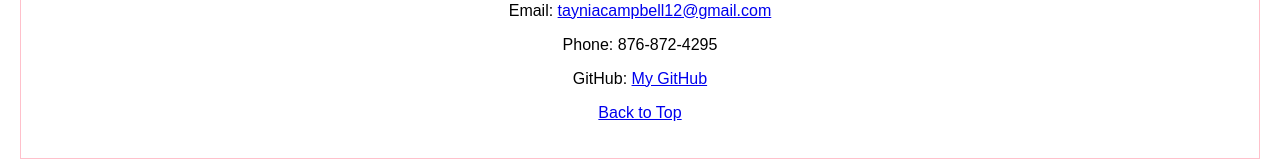
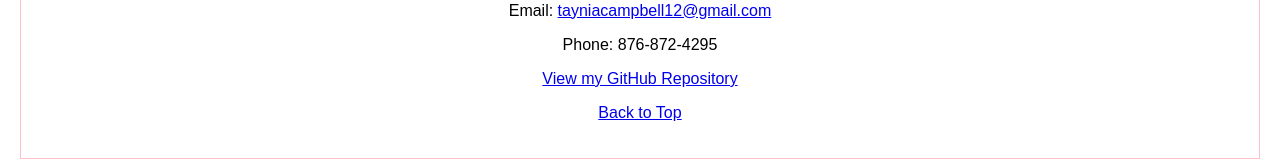
Before and after one commit to tayniacampbell/2305770_IA1_S1AY26, a plain HTML site: page 2305770.IA1.S1AY26/codes/index.html in a window 1280 px wide. Shown: the part 2731-2891 px from the top of the page. Drawn offline with Linux system fonts and the light colour scheme; files that its build step writes are made by us from their sources.

Commit message:
Update index.html

```diff
--- a/2305770.IA1.S1AY26/codes/index.html
+++ b/2305770.IA1.S1AY26/codes/index.html
@@ -217,7 +217,12 @@ I love photography and volenteering my free time at local beach clean ups, at th
   <h2>Contact Me</h2>
   <p>Email: <a href="mailto:tayniacampbell12@gmail.com">tayniacampbell12@gmail.com</a></p>
   <p>Phone: 876-872-4295</p>
-  <p>GitHub: <a href="https://github.com/">My GitHub</a></p>
+  <p>
+  <a href="https://github.com/tayniacampbell/2305770_IA1_S1AY26" target="_blank">
+    View my GitHub Repository
+  </a>
+</p>
+
   <p><a href="#top">Back to Top</a></p>
 </section>
 
```
